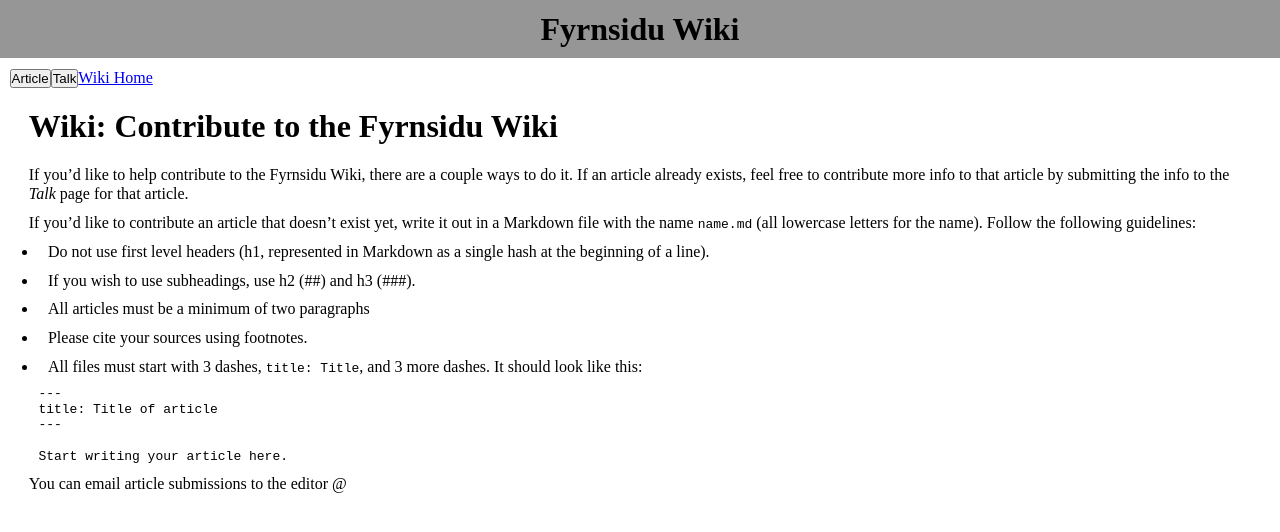
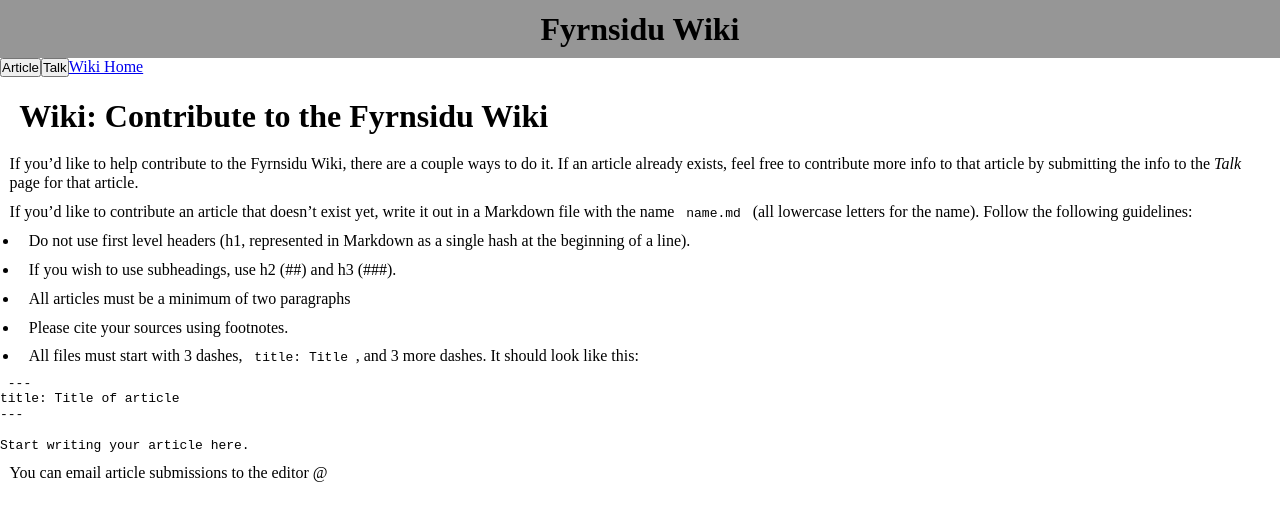
Before and after one commit to byronpendason/byronpendason.github.io, a Jekyll site: the page built from _wiki/contribute.md, in a window 1280 px wide. Shown: the top 532 px of the page. Built offline with Jekyll 4.4.1, drawn with Linux system fonts in a browser that asks for light colours; comment, search, counter and statistics services are not loaded.

Commit message:
Update wiki.css

```diff
--- a/css/wiki.css
+++ b/css/wiki.css
@@ -29,7 +29,7 @@
   color: black;
   min-height: 85%;
 }
-#content p,ul,ol,li,h1,h2,h3,h4,h5,h6,div {
+#content p,ul,ol,li,h1,h2,h3,h4,h5,h6,code {
   margin: 0.6em;
   line-height: 1.2;
 }
```
